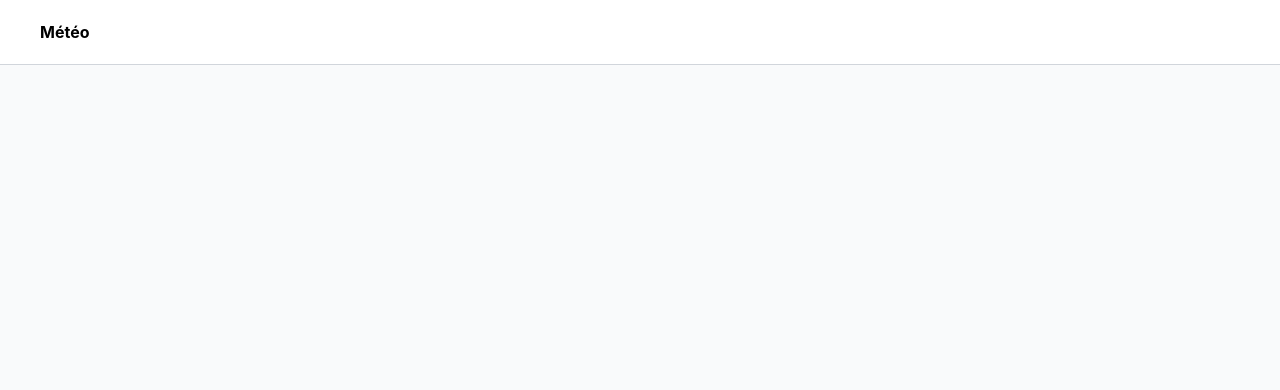
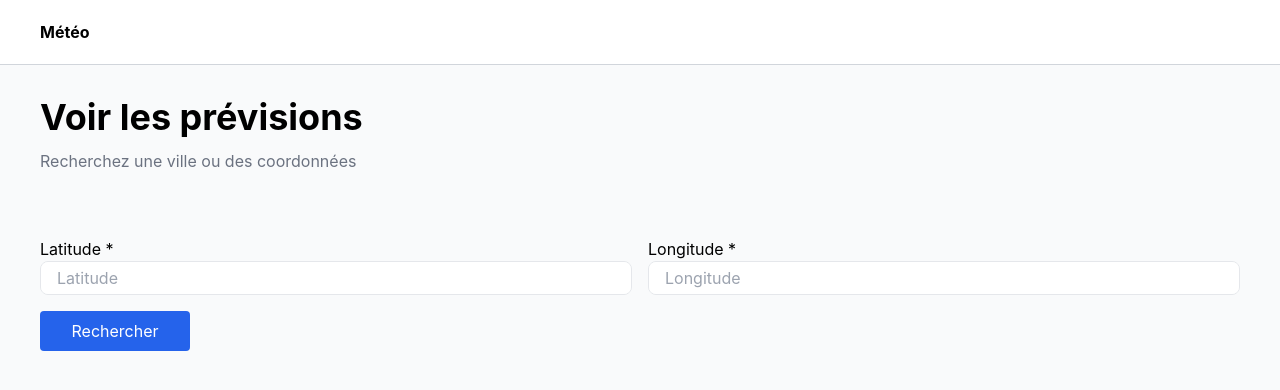
Before and after one commit to LarekMehdi/fo-meteo, a Vue app: page /forecast in a window 1280 px wide. Before the commit this address had no page. Shown: the top 390 px of the page. Built offline with nearby package versions, Linux system fonts and the light colour scheme; the HTML template or start-up script is replaced by a standard one.

Commit message:
feat: debut page des prévisions meteo

```diff
--- /dev/null
+++ b/src/interfaces/filter.interface.ts
@@ -0,0 +1,5 @@
+export interface ForecastFilterInterface {
+  latitude: number | null;
+  longitude: number | null;
+  hourly?: boolean;
+}
--- /dev/null
+++ b/src/interfaces/forecast.interface.ts
@@ -0,0 +1,20 @@
+export interface ForecastInterface {
+  latitude: number;
+  longitude: number;
+  elevation: number;
+  generationtime_ms: number;
+  utc_offset_seconds: number;
+  timezone: string;
+  timezone_abbreviation: string; // TODO: enum?
+  hourly: HourlyForecastInterface;
+  hourly_units: HourlyUnitsForecastInterface;
+}
+
+export interface HourlyForecastInterface {
+  time: string[];
+  temperature_2m: number[];
+}
+
+export interface HourlyUnitsForecastInterface {
+  temperature_2m: string;
+}
--- a/src/router/index.ts
+++ b/src/router/index.ts
@@ -2,6 +2,7 @@ import { createRouter, createWebHistory } from 'vue-router';
 import HomeView from '../views/HomeView.vue';
 import SigninView from '@/views/auth/SigninView.vue';
 import SignupView from '@/views/auth/SignupView.vue';
+import ForecastView from '@/views/ForecastView.vue';
 
 const router = createRouter({
   history: createWebHistory(import.meta.env.BASE_URL),
@@ -10,6 +11,12 @@ const router = createRouter({
       path: '/',
       name: 'home',
       component: HomeView,
+    },
+    // METEO
+    {
+      path: '/forecast',
+      name: 'forecast',
+      component: ForecastView,
     },
     // AUTH
     {
--- a/src/stores/auth.store.ts
+++ b/src/stores/auth.store.ts
@@ -22,6 +22,7 @@ export const useAuthStore = defineStore('auth', {
       this.refreshToken = null;
       this.user = null;
     },
+    // TODO: sortir dans authService
     async logout() {
       try {
         if (this.refreshToken) {
--- /dev/null
+++ b/src/views/ForecastView.vue
@@ -0,0 +1,80 @@
+<script lang="ts">
+import ButtonSubmit from '@/components/inputs/ButtonSubmit.vue';
+import InputNumber from '@/components/inputs/InputNumber.vue';
+import InputText from '@/components/inputs/InputText.vue';
+import FormRow from '@/components/shared/FormRow.vue';
+import Row from '@/components/shared/Row.vue';
+import Title from '@/components/shared/Title.vue';
+import type { ForecastFilterInterface } from '@/interfaces/filter.interface';
+import useVuelidate from '@vuelidate/core';
+import { reactive } from 'vue';
+
+export default {
+  setup() {
+    // FORM
+    const searchForm = reactive<ForecastFilterInterface>({
+      latitude: null,
+      longitude: null,
+    });
+    const searchRules = {};
+    const v$ = useVuelidate(searchRules, searchForm);
+
+    async function searchForecast() {
+      try {
+        console.log(searchForm);
+      } catch (e: unknown) {}
+    }
+    return {
+      v$,
+      searchForm,
+      searchForecast,
+    };
+  },
+  components: {
+    Title,
+    InputText,
+    InputNumber,
+    ButtonSubmit,
+    FormRow,
+    Row,
+  },
+};
+</script>
+
+<template>
+  <article class="min-h-screen flex flex-col gap-6">
+    <Title content="Voir les prévisions" subTitle="Recherchez une ville ou des coordonnées" />
+
+    <section>
+      <form @submit.prevent="searchForecast" class="flex flex-col gap-4 w-full">
+        <FormRow :cols="2">
+          <InputNumber
+            v-model="searchForm.latitude"
+            name="latitude"
+            label="Latitude"
+            placeholder="Latitude"
+            :isRequired="true"
+            :inline="false"
+            :displayLabel="true"
+            :validation="v$.latitude"
+          />
+          <InputNumber
+            v-model="searchForm.longitude"
+            name="longitude"
+            label="Longitude"
+            placeholder="Longitude"
+            :isRequired="true"
+            :inline="false"
+            :displayLabel="true"
+            :validation="v$.longitude"
+          />
+        </FormRow>
+        <Row>
+          <template #left>
+            <ButtonSubmit content="Rechercher" />
+          </template>
+        </Row>
+      </form>
+    </section>
+  </article>
+</template>
```
